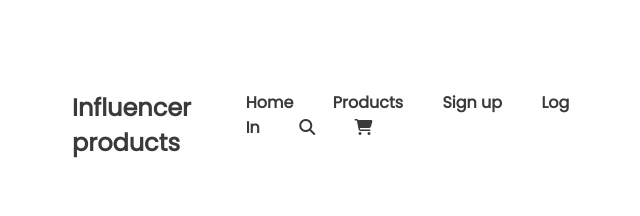
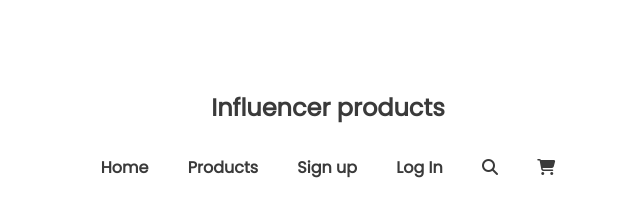
Before and after one commit to Tanvir1407/Assignment-2, a plain HTML site: page Index.html in a window 768 px wide. Shown: the whole page, without its empty margins (56-696 px from the left). Drawn offline with Linux system fonts and the light colour scheme.

Commit message:
Complete Responsive Navigation

```diff
--- a/CSS/responsive.css
+++ b/CSS/responsive.css
@@ -5,6 +5,8 @@
         margin: 0;
         padding: 0;
     }
+
+    /* Responsive mobile Navigation  start */
     .nav-container{
          display: flex;
          flex-direction: column;
@@ -18,12 +20,34 @@
      }
      .nav-link{
          text-align: center;
+         margin-top: 25px;
      }
      .nav-link a{
          display: block;
+         margin: 10px;
      }
      .nav-link a:last-child{
-    margin-right: 35px;
+    margin-right: 15px;
+}
+    /* Responsive mobile Navigation  end */
 }
 
+/* responsive  for Tablet device  */
+@media only screen and (min-width:689px)and (max-width:992px) {
+
+    /* Responsive Tablet Navigation  start  */
+    .nav-container{
+        display: flex;
+        flex-direction: column;
+    }
+    .nav-text{
+        text-align: center;
+    }
+    .nav-link{
+        text-align: center;
+        margin-top: 30px;
+    }
+
+/* Responsive Tablet Navigation  end  */
+
 }
```
